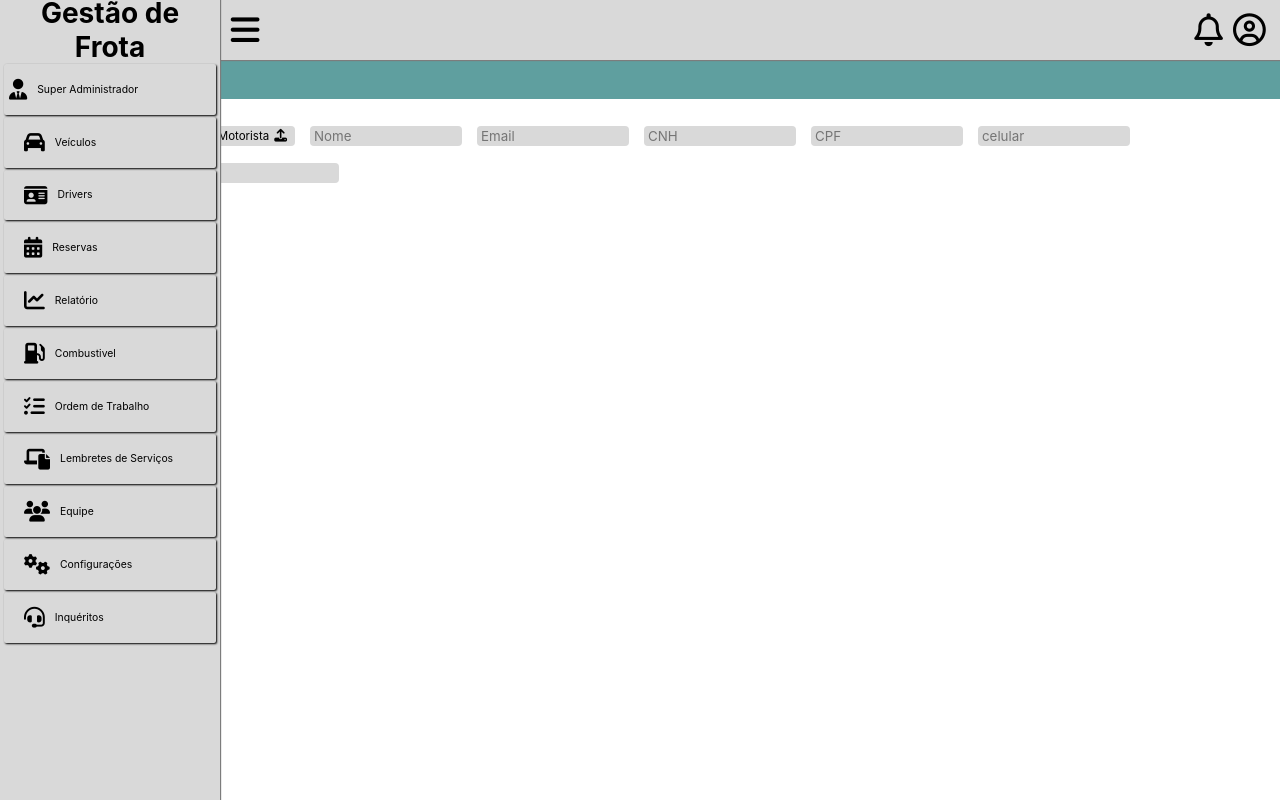
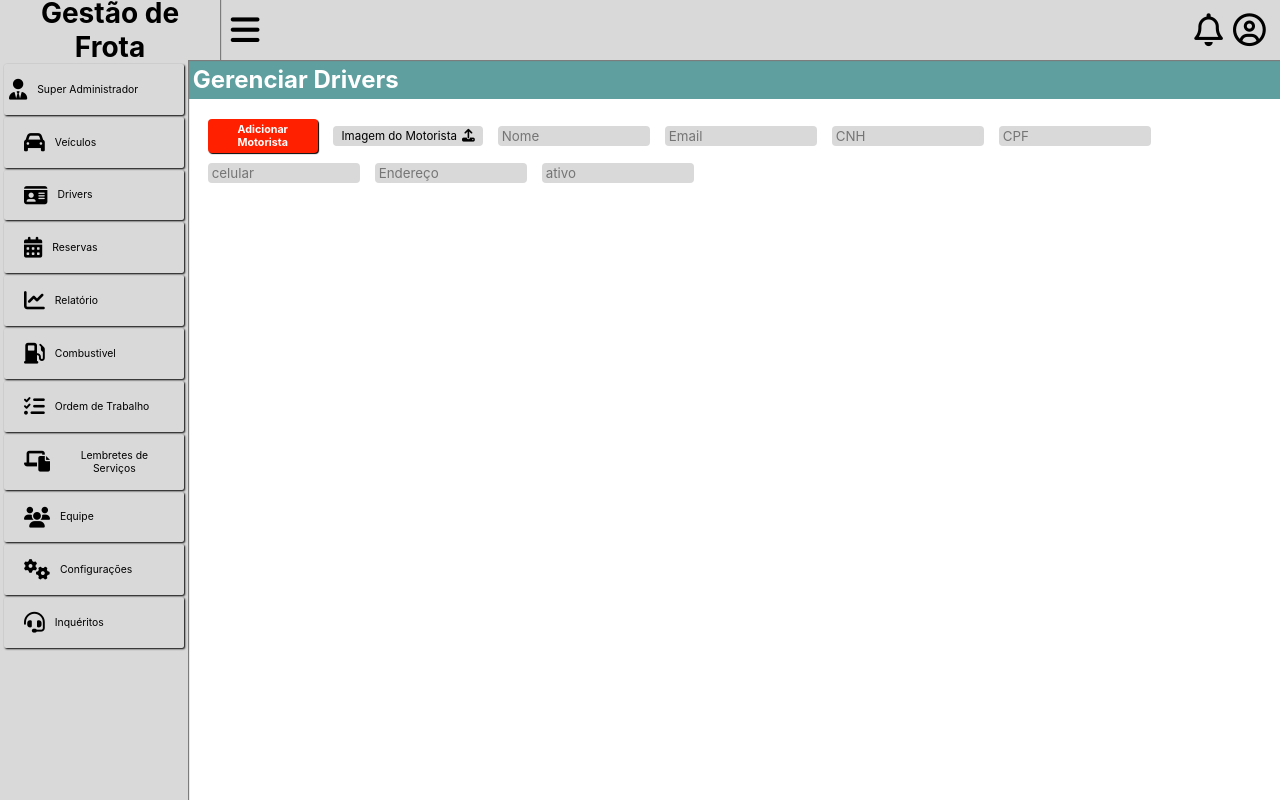
Before and after one commit to JeronimoNP/Projeto_Eng_Soft_2, a website: page src/pages/cadastro motorista/gerencia-drivers.html in a window 1280 px wide. Both pictures are taken after a click on the button 250 px from the left and 30 px from the top of the page. Drawn offline with Linux system fonts and the light colour scheme.

Commit message:
jeronimo olha api editar

```diff
--- a/src/pages/cadastro motorista/src/css/responsive-menu.css
+++ b/src/pages/cadastro motorista/src/css/responsive-menu.css
@@ -41,4 +41,8 @@
         min-width: 700px;
         width: 100%;
     }
+
+    .main-content-on {
+        width: calc(100%- 220px);
+    }
 }
--- a/src/pages/cadastro motorista/src/css/style-menu.css
+++ b/src/pages/cadastro motorista/src/css/style-menu.css
@@ -3,6 +3,7 @@
 .main-container{
     position: relative;
     display:flex;
+    flex-direction: row-reverse;
     width: 340px;
     height: calc(100dvh - 60px);
 }
@@ -11,10 +12,9 @@
 
 .menu-bar{
     background-color: #d9d9d9;
-    position: absolute;
+    /* position: absolute; */
     z-index: 2;
-    opacity: 0;
-    pointer-events: none;
+    opacity: 1;
     width: 65px;
     height: 100%;
     text-align: center;
@@ -53,11 +53,19 @@
 /* conteudo principal */
 
 .main-content{
-    width: 340px;
+    width: 100%;
     box-shadow: 1px 0px 1px #7c7c7c;
 }
 
+.main-content-on {
+    width: calc(100% - 65px);
+}
+
 .hide{
-    opacity: 1;
-    pointer-events: initial;
+    opacity: 0;
+    pointer-events: none;
 }
+
+.none {
+    display: none;
+}
--- a/src/pages/cadastro motorista/src/css/style.css
+++ b/src/pages/cadastro motorista/src/css/style.css
@@ -12,6 +12,7 @@
 /* conteudo prinicipal */
 
 .main-section{
+    position: relative;
     padding: 10px;
 }
 
@@ -34,7 +35,7 @@
     background-color: rgba(0, 0, 0, 0);
     position: absolute;
     z-index: 1;
-    top: 80px;
+    top: 44px;
     left: 52px;
     border: none;
     cursor: pointer;
@@ -48,7 +49,7 @@
     background-color: #FF2000;
     padding: 5px;
     border-radius: 16px;
-    top: 62px;
+    top: 22px;
     left: 10px;
     box-shadow: 1px 1px 1px #b3b3b3;
 }
--- a/src/pages/cadastro motorista/src/js/componente-header.js
+++ b/src/pages/cadastro motorista/src/js/componente-header.js
@@ -42,6 +42,16 @@ buttonMenuBar.addEventListener('click', () => {
     const menuBar = document.getElementById('menu-bar');
 
     menuBar.classList.toggle('hide');
+    setTimeout(() => {
+        menuBar.classList.toggle('none');
+        if(!menuBar.classList.contains('hide')){
+            document.querySelector('.main-content').classList.add('main-content-on');
+        }else {
+            document.querySelector('.main-content').classList.remove('main-content-on');
+        }
+    }, 100);
+
+    menuBarAlt();
 
 });
 
--- a/src/pages/cadastro motorista/src/js/componente-menu.js
+++ b/src/pages/cadastro motorista/src/js/componente-menu.js
@@ -9,6 +9,8 @@ function criarComponente() {
     main.appendChild(nav);
     nav.id = 'menu-bar'
     nav.classList.add('menu-bar');
+    nav.classList.add('hide');
+    nav.classList.add('none');
     nav.appendChild(ul);
 
     for (let index = 0; index < 11; index++) {
--- a/src/pages/cadastro motorista/src/js/script.js
+++ b/src/pages/cadastro motorista/src/js/script.js
@@ -11,6 +11,10 @@ resizeTela();
 let dados = '';
 buttonCadastro.addEventListener('click', formMobile);
 window.addEventListener('resize', resizeTela);
+
+function menuBarAlt() {
+    buttonCadastro
+}
 
 
     function resizeTela(){
```
Also changed, not shown: 1 other file.
